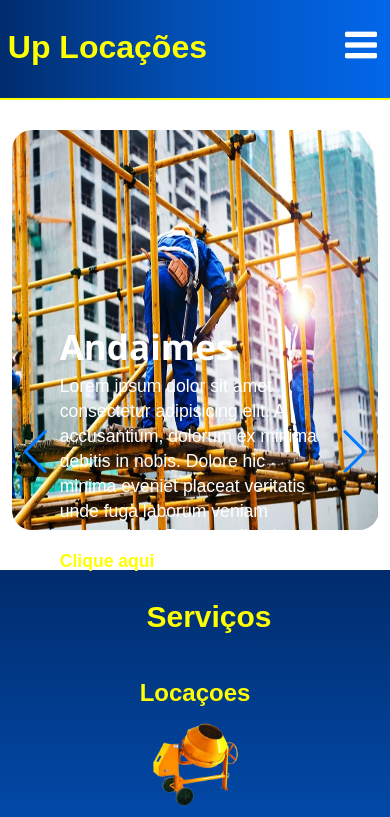
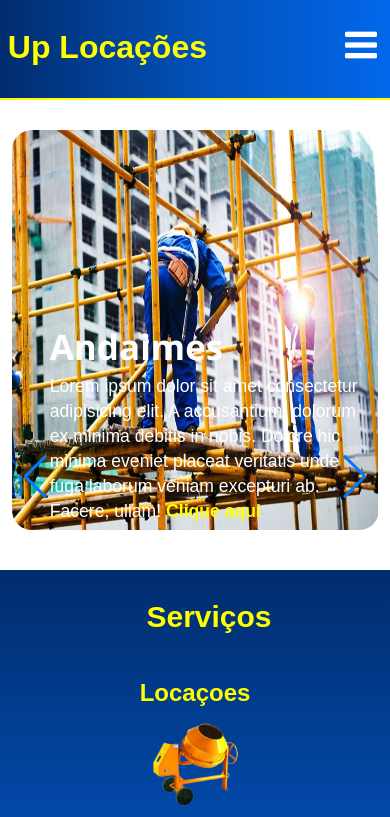
Before and after one commit to VladimirMonteiro/Up_locations, a React (Create React App) app: page / in a window 390 px wide. Shown: the top 817 px of the page. Built offline with nearby package versions, Linux system fonts and the light colour scheme.

Commit message:
arrumando detalhes

```diff
--- a/src/components/card_product/CardProduct.css
+++ b/src/components/card_product/CardProduct.css
@@ -6,6 +6,7 @@
     justify-content: center;
     flex-wrap: wrap;
     margin: 20px  10px;
+    border-radius: 7px;
 
 
 }
--- a/src/components/contact_home/Contact.css
+++ b/src/components/contact_home/Contact.css
@@ -67,7 +67,9 @@ textarea{
     resize: none;
     padding: 10px;
     font-size: 15px;
+    border: 1px solid black;
     outline: none;
+
 }
 
 textarea:focus{
--- a/src/components/containerSlider/ContainerSlider.css
+++ b/src/components/containerSlider/ContainerSlider.css
@@ -76,8 +76,10 @@
     }
 
     .context {
-        width: 80%;
-        margin-left: 20px;
+        width: 95%;
+        margin-left: 10px;
+        margin-bottom: 100px;
+
 
     }
     .context p, h2 {
```
